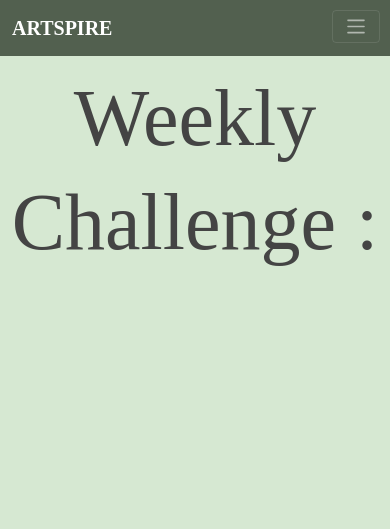
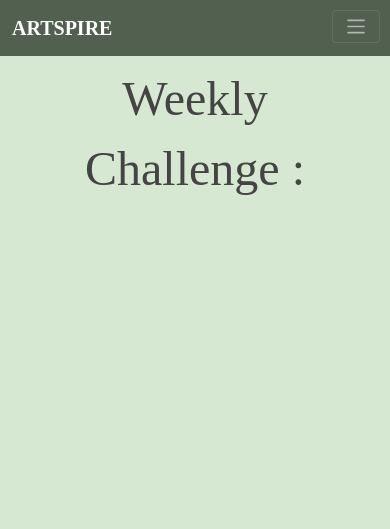
Before and after one commit to kristineLCS/ArtSpire, a Django app: page / in a window 390 px wide. Shown: the top 529 px of the page. Run offline with Django 4.2, Linux system fonts and the light colour scheme; data that the repository does not hold is empty; some libraries are stand-ins or nearby versions; some web fonts are replaced.

Commit message:
minor styling

```diff
--- a/homepage/static/blog/main.css
+++ b/homepage/static/blog/main.css
@@ -347,7 +347,8 @@
     padding-top: 20px;
     padding-bottom: 60px;
     width: 100%;
-    height: 500px
+    height: 500px;
+    text-align: center;
 }
 .banner {
     display: flex;
@@ -363,7 +364,22 @@
     display: flex;
     flex-direction: column;
     justify-content: center;
-    align-items: center;
+    gap: 0.3em;
+}
+
+/* Responsive tweaks */
+@media (max-width: 600px) {
+    .weekly-challlenge {
+        font-size: 3rem;
+    }
+
+    .weekly-prompt {
+        font-size: 2rem;
+    }
+
+    .banner-header {
+        flex-direction: column;
+    }
 }
 
 .heading{
```
